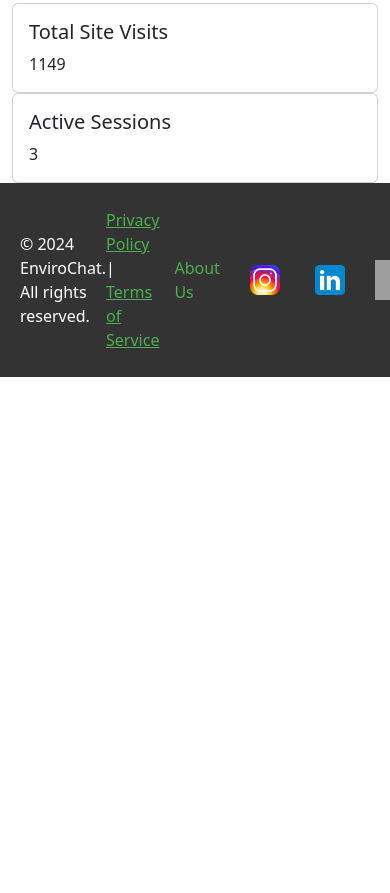
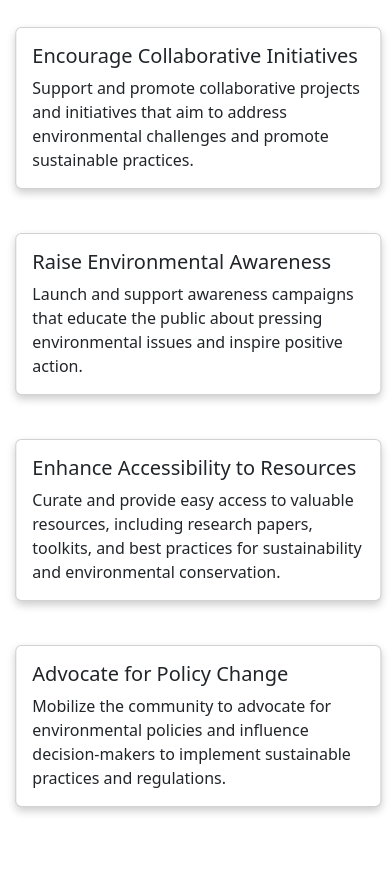
Before and after one commit to Yashwanth-KVS/EnviroChat---A-platform-to-share-ideas-to-help-achieve-sustainability, a Django app: page / in a window 390 px wide; the page is wider, and only the part inside the window is pictured. Shown: the part 704-1597 px from the top of that part. Before the commit the page ends 1081 px from the top of that part, so only its background shows below. Run offline with Django 5.2, Linux system fonts and the light colour scheme; data comes from the database, SQL or seed files in the repository; both versions use the stored data as it was after the commit; some libraries are stand-ins or nearby versions; grey boxes are pictures that could not be loaded.

Commit message:
update 8. total site visits fixed and goals and card animation has been added.Styling of cards is pending. working on active users

```diff
--- a/myapp/Templates/home.html
+++ b/myapp/Templates/home.html
@@ -37,14 +37,29 @@
 {#        </ul>#}
 {##}
 {#    </div>#}
+    <div class="container mt-4">
+        <h2 class="text-center" style="font-size: 2vw; font-family: Forte, sans-serif;">Goals</h2>
+        <div class="row">
+            {% for goal in goals%}
+                <div class="col-md-4 mb-4">
+                    <div class="card">
+                        <div class="card-body">
+                            <h5 class="card-title">{{ goal.title }}</h5>
+                            <p class="card-text">{{ goal.description }}</p>
+                        </div>
+                    </div>
+                </div>
+            {% endfor %}
+        </div>
+    </div>
     <div class="container mt-5">
     <h2 class="text-center" style="font-size: 2vw; font-family: Forte, sans-serif;">Trending</h2>
     <ul class="list-unstyled row app-trending-row">
         <li class="app-trending-row__link col-md-3 text-center mb-4">
             <a href="https://www.canada.ca/en/environment-climate-change/services/climate-change/canadian-centre-climate-services/basics/trends-projections.html" class="d-block">
-                <div class="bg-image hover-zoom">
-                    <img src="{% static 'twitter-logo.png' %}" alt="Article 1" class="w-100">
-                </div>
+{#                <div class="bg-image hover-zoom">#}
+{#                    <img src="{% static 'twitter-logo.png' %}" alt="Article 1" class="w-100">#}
+{#                </div>#}
                 <span>Article 1</span>
             </a>
         </li>
--- a/myapp/static/style.css
+++ b/myapp/static/style.css
@@ -23,6 +23,8 @@
 .h2{
     align-content: center;
 }
+
+
 
 /*.btn-custom.active {*/
 /*    background-color: #28a745;*/
@@ -51,6 +53,31 @@
 .blockquote {
     animation: fadeIn 1s ease-in-out;
 }
+
+.card {
+            margin-bottom: 20px;
+        }
+
+@keyframes float-horizontal {
+    0% {
+        transform: translateX(0px);
+    }
+    50% {
+        transform: translateX(10px);
+    }
+    100% {
+        transform: translateX(0px);
+    }
+    }
+    .card {
+        animation: float-horizontal 3s ease-in-out infinite;
+        transition: transform 0.3s;
+        box-shadow: 0 4px 8px rgba(0, 0, 0, 0.2); /* Default shadow */
+    }
+    .card:hover {
+        transform: translateX(15px);
+        box-shadow: 0 8px 16px rgba(0, 0, 0, 0.3); /* Shadow on hover */
+    }
 
 .offcanvas-body .btn-custom {
     display: block; /* Ensure buttons stack vertically */
@@ -147,7 +174,23 @@
 /*.footer-links a:hover {*/
 /*    text-decoration: underline;*/
 /*}*/
+html, body {
+    height: 100%;
+    margin: 0;
+    padding: 0;
+    display: flex;
+    flex-direction: column;
+}
 
+.main-content {
+    flex: 1;
+    padding-bottom: 60px; /* Adjust based on the height of your footer */
+}
+body {
+    padding-bottom: 60px; /* Adjust based on the height of your footer */
+    display: flex;
+    flex-direction: column;
+}
 .wrapper {
     display: flex;
     flex-direction: column;
@@ -157,7 +200,7 @@
 footer {
     background-color: #333;
     color: white;
-    padding: 10px 20px;
+    padding: 10px 0;
     position: relative;
     z-index: 1;
     left: 0;
--- a/myapp/urls.py
+++ b/myapp/urls.py
@@ -6,5 +6,6 @@ urlpatterns = [
     path('', views.home, name='home'),
     path('aboutus/', views.aboutus, name='aboutus'),
     path('Contactus/', views.contactus, name='Contactus'),
+    # path('', views.goals_view, name='goals_view'),
     # path('login/', )
 ]
--- a/myapp/views.py
+++ b/myapp/views.py
@@ -3,23 +3,32 @@ from django.contrib.sessions.models import Session
 from django.contrib.auth.models import User
 from django.utils import timezone
 from .utils import active_sessions_count
-from .middleware import VisitCounterMiddleware
 import random
 from datetime import datetime, timedelta
-from .models import SiteVisit
-
+from django.http import JsonResponse
 from myapp.models import SiteVisit
-
 
 # Create your views here.
 
 
 def home(request):
+    goals = [
+        {"title": "Foster a Strong Community",
+         "description": "Create a vibrant online community where individuals passionate about environmental issues "
+                        "can connect, share experiences, and build lasting relationships."
+         },
+        {"title": "Facilitate Knowledge Exchange",
+         "description": "Provide a platform for members to share articles, resources, and insights on various environmental topics, promoting continuous learning and awareness."},
+        {"title": "Encourage Collaborative Initiatives",
+         "description": "Support and promote collaborative projects and initiatives that aim to address environmental challenges and promote sustainable practices."},
+        {"title": "Raise Environmental Awareness",
+         "description": "Launch and support awareness campaigns that educate the public about pressing environmental issues and inspire positive action."},
+        {"title": "Enhance Accessibility to Resources",
+         "description": "Curate and provide easy access to valuable resources, including research papers, toolkits, and best practices for sustainability and environmental conservation."},
+        {"title": "Advocate for Policy Change",
+         "description": "Mobilize the community to advocate for environmental policies and influence decision-makers to implement sustainable practices and regulations."}
+    ]
     total_visits = request.session.get('total_visits', 0)
-    # site_visit = SiteVisit.objects.get(id=1)
-    # global_visit_count = site_visit.visit_count
-    # print(site_visit.visit_count)
-    # print(f"Global visit count: {global_visit_count}")
     site_visit, created = SiteVisit.objects.get_or_create(id=1)
     site_visit.visit_count += 1
     site_visit.save()
@@ -34,11 +43,17 @@ def home(request):
     # print(response)
     active_sessions = active_sessions_count()
     # print("viewcount", view_count)
-    return render(request, 'home.html', {'view_count': view_count, 'active_sessions': active_sessions})
+    return render(request, 'home.html', {'view_count': view_count, 'active_sessions': active_sessions
+                                         ,'goals': goals})
 
 
 def aboutus(request):
     return render(request, 'aboutus.html')
+
+
+# def goals_view(request):
+#
+#     return render(request, 'home.html', {'goals': goals})
 
 
 def contactus(request):
@@ -94,3 +109,20 @@ def contactus(request):
         }
     ]
     return render(request, 'Contactus.html', {'team': team})
+
+
+# def get_active_sessions(request):
+#     # Filter sessions that have not expired
+#     active_sessions = Session.objects.filter(expire_date__gte=timezone.now())
+#
+#     # Extract session keys and other desired info
+#     sessions_data = []
+#     for session in active_sessions:
+#         data = {
+#             'session_key': session.session_key,
+#             'expire_date': session.expire_date,
+#             # Add more session details if needed
+#         }
+#         sessions_data.append(data)
+#
+#     return JsonResponse({'active_sessions': sessions_data})
```
Also changed, not shown: db.sqlite3.
